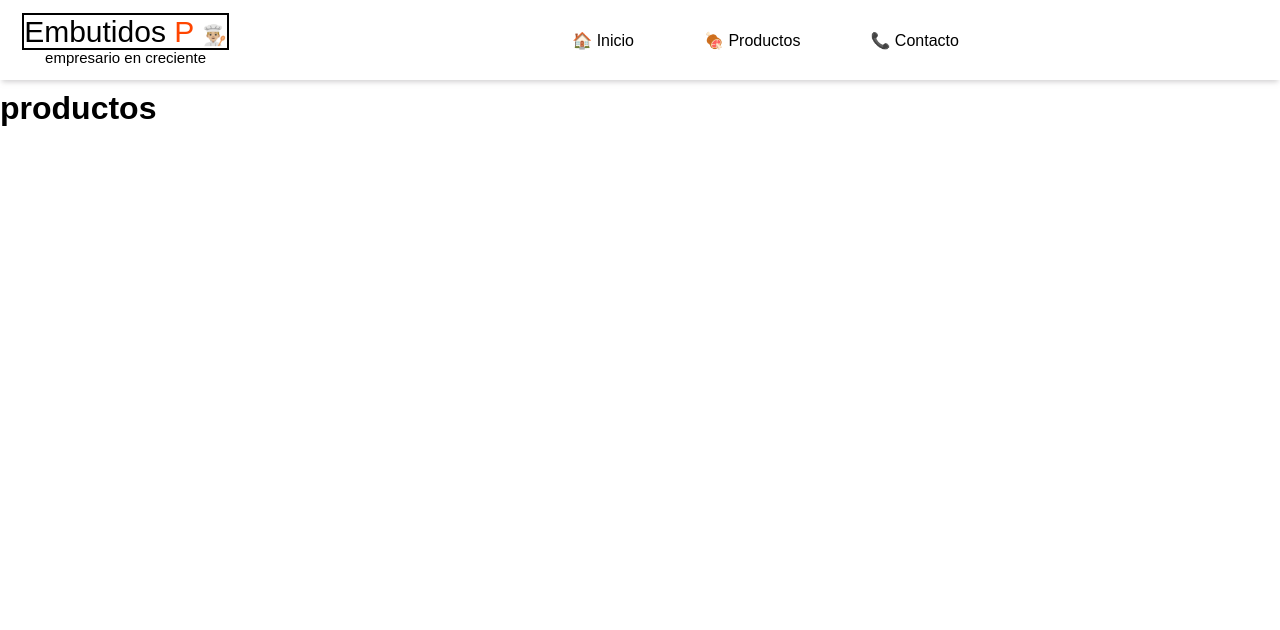
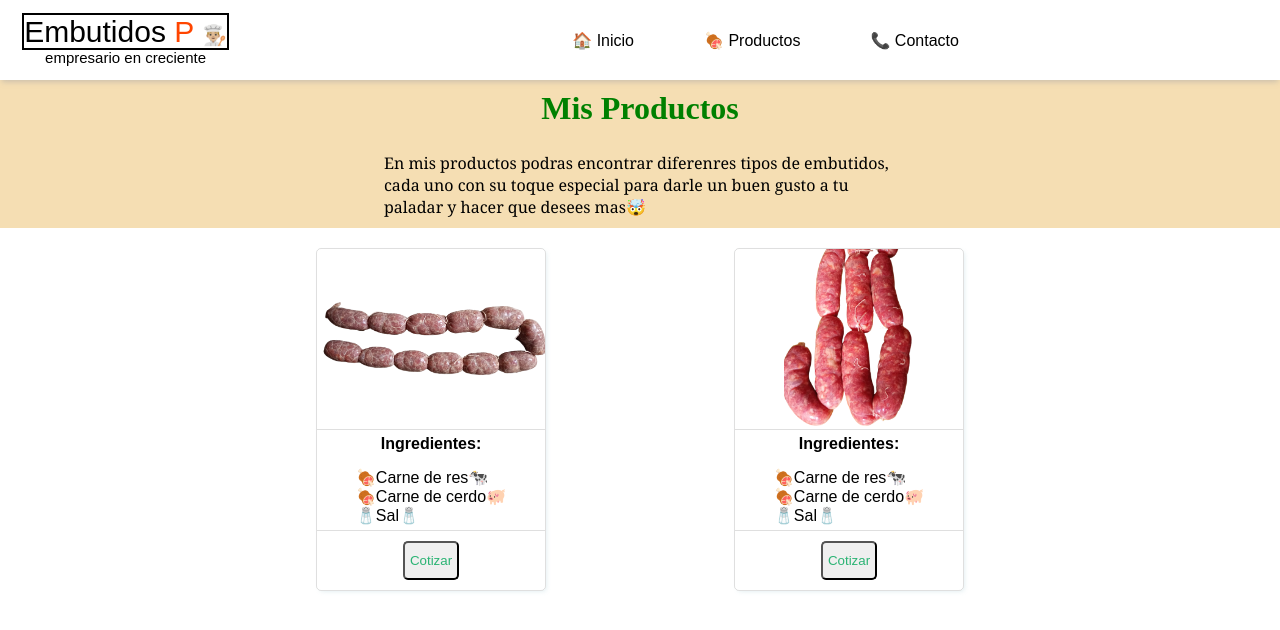
Before and after one commit to andresrodriguez98/Embutidos-pi, a plain HTML site: page pages/products/index.html in a window 1280 px wide. Drawn offline with Linux system fonts and the light colour scheme.

Commit message:
se trabaja sobre la pagina de productos realizando cards de precentacion

```diff
--- a/pages/products/index.html
+++ b/pages/products/index.html
@@ -45,7 +45,59 @@
           </div>
         </div>
       </header>
-      <h1>productos</h1>
+
+      <div class="container">
+        <div class="container-info">
+          <h1>Mis Productos</h1>
+          <p class="text">
+            En mis productos podras encontrar diferenres tipos de embutidos,
+            cada uno con su toque especial para darle un buen gusto a tu paladar
+            y hacer que desees mas🤯
+          </p>
+        </div>
+
+        <div class="container-products">
+          <div class="card">
+            <div class="card-header">
+              <img
+                src="../../assets/img/elaboracion-butifarra.png"
+                alt="elaboracion-butifarra"
+              />
+            </div>
+            <div class="card-body">
+              <span>Ingredientes:</span>
+              <ul>
+                <li>🍖Carne de res🐄</li>
+                <li>🍖Carne de cerdo🐖</li>
+                <li>🧂Sal🧂</li>
+              </ul>
+            </div>
+            <div class="card-footer">
+              <button>Cotizar</button>
+            </div>
+          </div>
+
+          <div class="card">
+            <div class="card-header">
+              <img
+                src="../../assets/img/elaboracion-chorizo.png"
+                alt="elaboracion-chorizo"
+              />
+            </div>
+            <div class="card-body">
+              <span>Ingredientes:</span>
+              <ul>
+                <li>🍖Carne de res🐄</li>
+                <li>🍖Carne de cerdo🐖</li>
+                <li>🧂Sal🧂</li>
+              </ul>
+            </div>
+            <div class="card-footer">
+              <button>Cotizar</button>
+            </div>
+          </div>
+        </div>
+      </div>
     </main>
   </body>
 </html>
--- a/pages/products/styles.css
+++ b/pages/products/styles.css
@@ -1,3 +1,93 @@
+.container {
+  display: flex;
+  flex-direction: column;
+  justify-content: flex-start;
+  align-items: center;
+  margin-top: 80px;
+}
+
+.container-info {
+  display: flex;
+  flex-direction: column;
+  justify-content: flex-start;
+  align-items: center;
+  padding-bottom: 10px;
+  background-color: wheat;
+  width: 100%;
+}
+
 h1 {
-  margin-top: 90px;
+  color: green;
+  margin-top: 10px;
+  font-family: "Times New Roman", Times, serif;
 }
+
+.text {
+  margin-top: 25px;
+  width: 40%;
+  font-family: Georgia, "Times New Roman", Times, serif;
+}
+
+.container-products {
+  display: flex;
+  margin-top: 20px;
+  width: 80%;
+  justify-content: space-evenly;
+}
+
+.card {
+  display: flex;
+  flex-direction: column;
+  width: 230px;
+  border: 1px solid rgba(0, 0, 0, 0.125);
+  border-radius: 5px;
+  -webkit-box-shadow: 2px 2px 5px -2px rgba(214, 231, 235, 0.85);
+  -moz-box-shadow: 2px 2px 5px -2px rgba(214, 231, 235, 0.85);
+  box-shadow: 2px 2px 5px -2px rgba(214, 231, 235, 0.85);
+}
+
+.card-header {
+  height: 180px;
+  display: flex;
+  justify-content: center;
+  align-items: center;
+}
+
+.card-header img {
+  width: 100%;
+  height: 100%;
+  object-fit: scale-down;
+}
+
+.card-body {
+  border-bottom: 1px solid rgba(0, 0, 0, 0.125);
+  border-top: 1px solid rgba(0, 0, 0, 0.125);
+  padding: 5px;
+  display: flex;
+  justify-content: center;
+  align-items: center;
+  flex-direction: column;
+}
+
+.card-body span {
+  font-weight: 600;
+}
+
+.card-body ul {
+  list-style: none;
+  margin-top: 15px;
+}
+
+.card-footer {
+  display: flex;
+  justify-content: center;
+  align-items: center;
+  padding: 10px;
+}
+
+.card-footer button {
+  color: rgba(0, 167, 89, 0.829);
+  padding: 10px 5px;
+  cursor: pointer;
+  border-radius: 5px;
+}
```
Also changed, not shown: assets/img/elaboracion-butifarra.jpeg (deleted), assets/img/elaboracion-butifarra.png (added), assets/img/elaboracion-chorizo.jpeg (deleted), assets/img/elaboracion-chorizo.png (added).
